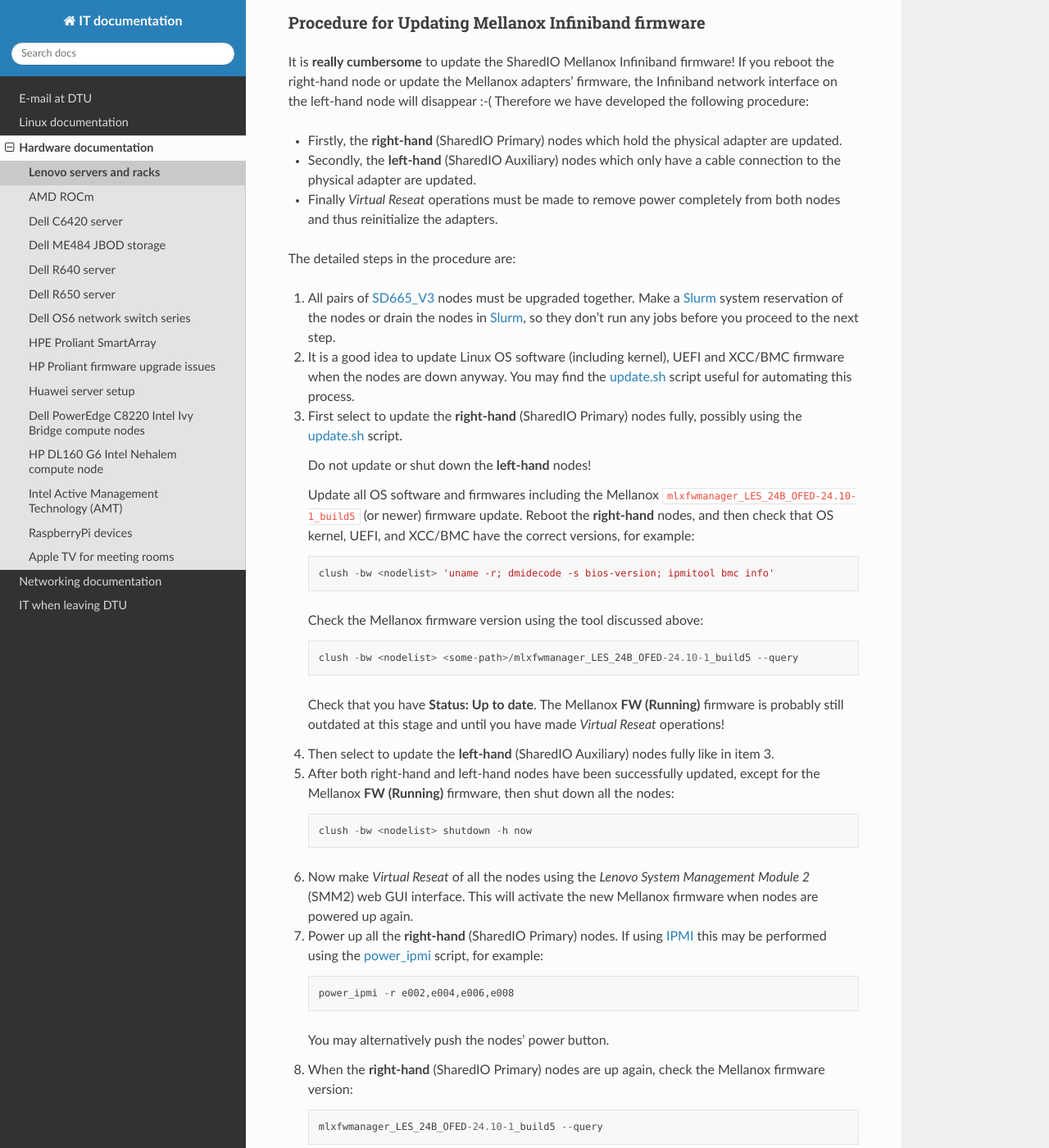
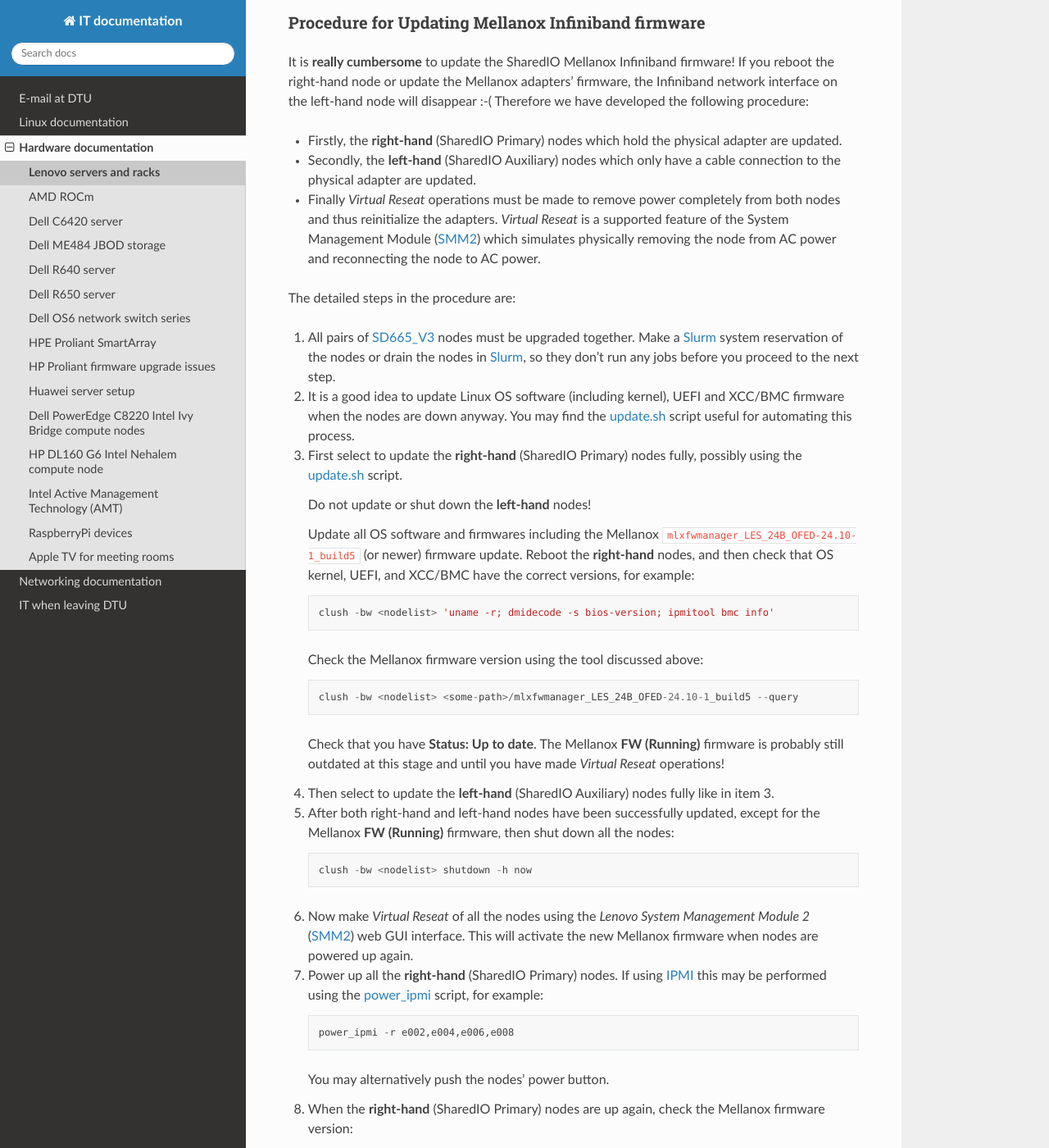
Before and after one commit to OleHolmNielsen/ITwiki, a Sphinx documentation site: the page built from docs/Lenovo_SD665_V3.rst, in a window 1280 px wide and 1400 px high, scrolled down 2286 px. Shown: the whole window at 82% size. Built offline with Sphinx 7.4.7 and the Read the Docs theme 3.1.0, drawn with Linux system fonts in a browser that asks for light colours.

Commit message:
Minor edit

```diff
--- a/docs/Lenovo_SD665_V3.rst
+++ b/docs/Lenovo_SD665_V3.rst
@@ -101,6 +101,7 @@
 * Firstly, the **right-hand** (SharedIO Primary) nodes which hold the physical adapter are updated.
 * Secondly, the **left-hand** (SharedIO Auxiliary) nodes which only have a cable connection to the physical adapter are updated.
 * Finally *Virtual Reseat* operations must be made to remove power completely from both nodes and thus reinitialize the adapters.
+  *Virtual Reseat* is a supported feature of the System Management Module (SMM2_) which simulates physically removing the node from AC power and reconnecting the node to AC power.
 
 The detailed steps in the procedure are:
 
@@ -134,7 +135,7 @@
 
      clush -bw <nodelist> shutdown -h now
 
-6. Now make *Virtual Reseat* of all the nodes using the *Lenovo System Management Module 2* (SMM2) web GUI interface.
+6. Now make *Virtual Reseat* of all the nodes using the *Lenovo System Management Module 2* (SMM2_) web GUI interface.
    This will activate the new Mellanox firmware when nodes are powered up again.
 
 7. Power up all the **right-hand** (SharedIO Primary) nodes.
```
